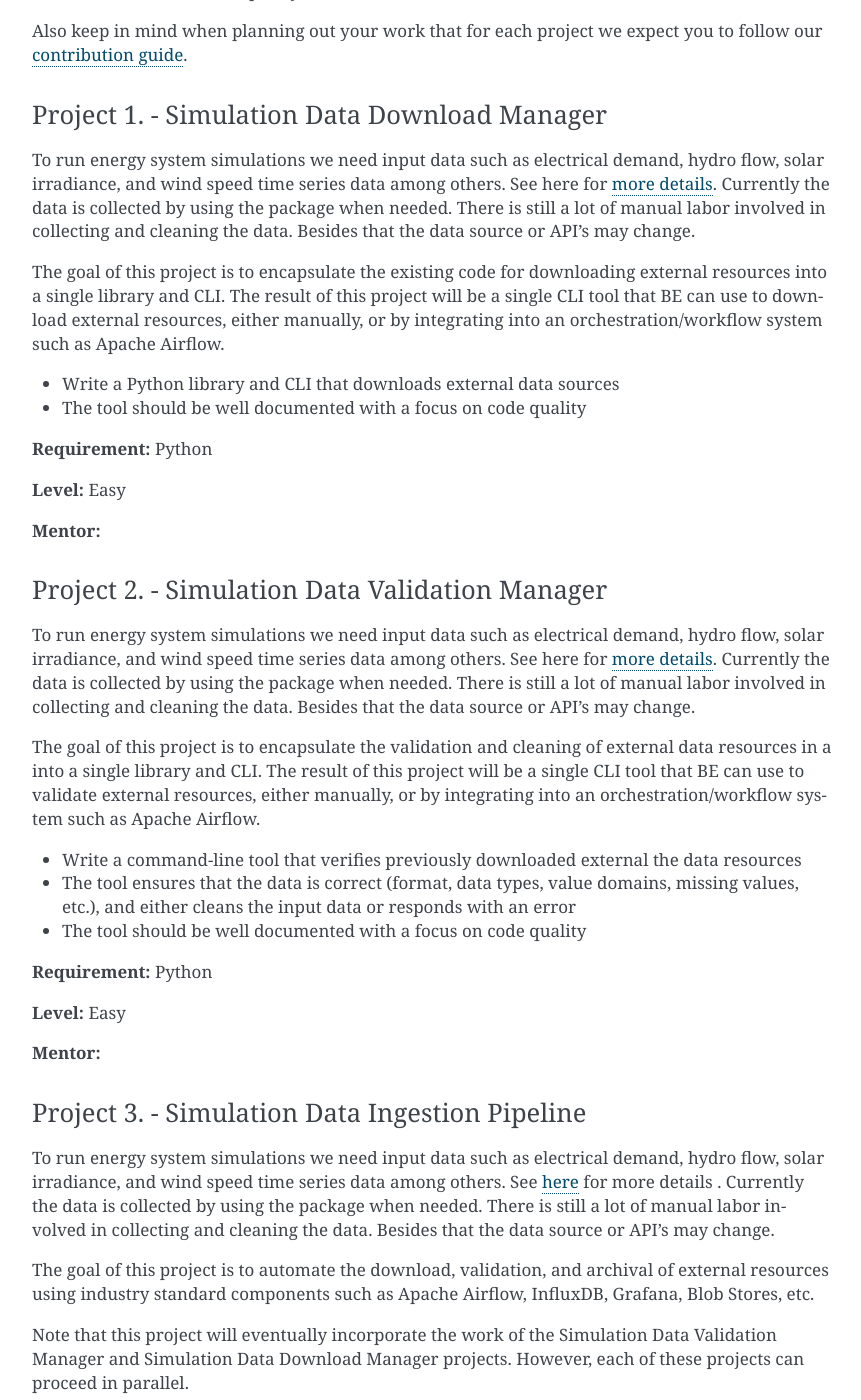
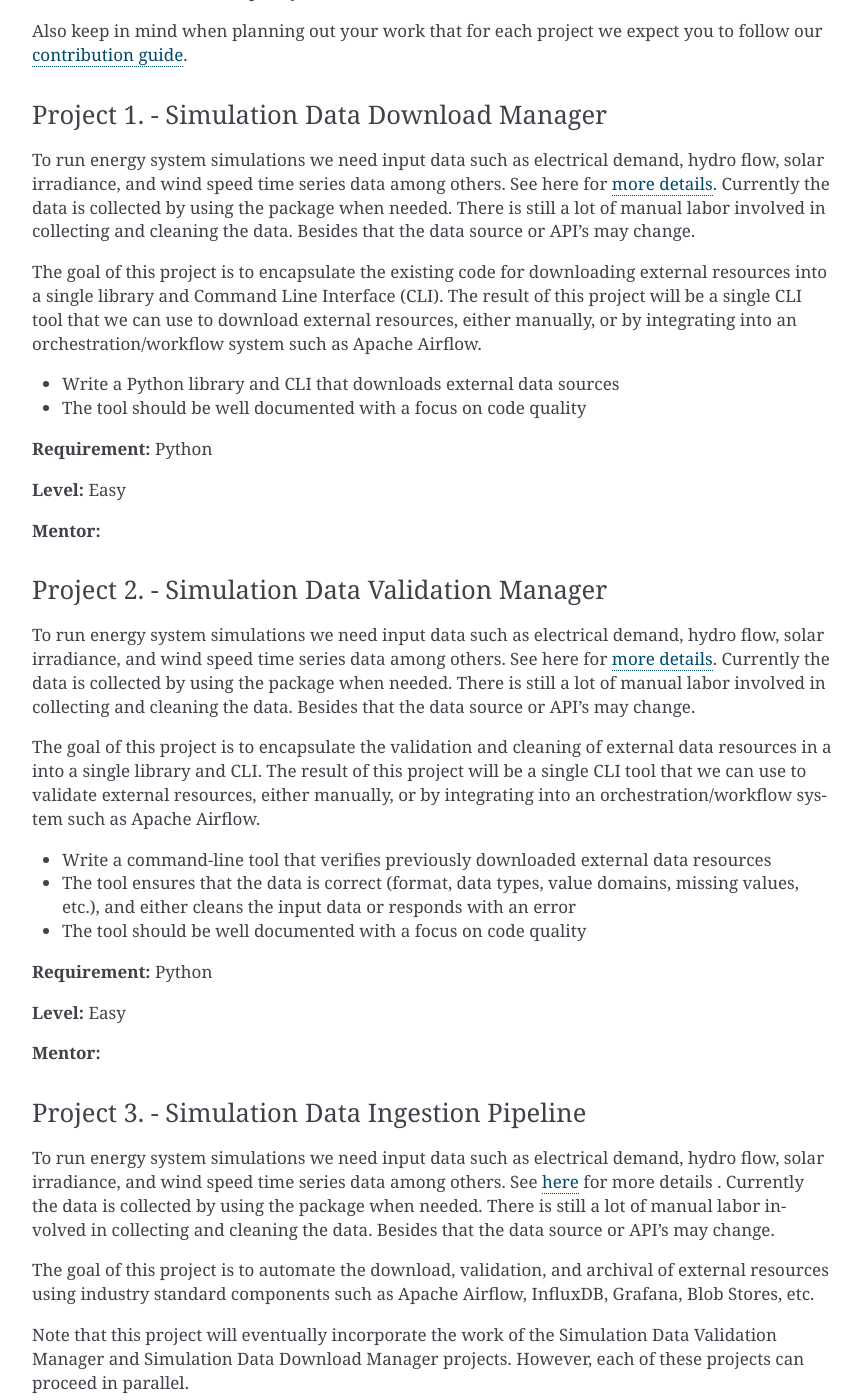
Before and after one commit to Breakthrough-Energy/docs, a Sphinx documentation site: the page built from source/dev/idea_list.md, in a window 1280 px wide and 1400 px high, scrolled down 881 px. Shown: the whole window, without its empty margins (254-1115 px from the left). Built offline with Sphinx 7.4.7, drawn with Linux system fonts in a browser that asks for light colours; some of the changed text lies outside the part shown.

Commit message:
docs: fix typos and wording

```diff
--- a/source/dev/idea_list.md
+++ b/source/dev/idea_list.md
@@ -33,8 +33,8 @@ Also keep in mind when planning out your work that for each project we expect yo
 To run energy system simulations we need input data such as electrical demand, hydro flow, solar irradiance, and wind speed time series data among others. See here for [more details](https://github.com/Breakthrough-Energy/PreREISE#2-gather-data-for-simulation).
 Currently the data is collected by using the package when needed. There is still a lot of manual labor involved in collecting and cleaning the data. Besides that the data source or API’s may change.
 
-The goal of this project is to encapsulate the existing code for downloading external resources into a single library and CLI.
-The result of this project will be a single CLI tool that BE can use to download external resources, either manually, or by integrating into an orchestration/workflow system such as Apache Airflow.
+The goal of this project is to encapsulate the existing code for downloading external resources into a single library and Command Line Interface (CLI).
+The result of this project will be a single CLI tool that we can use to download external resources, either manually, or by integrating into an orchestration/workflow system such as Apache Airflow.
 
 - Write a Python library and CLI that downloads external data sources
 - The tool should be well documented with a focus on code quality
@@ -50,9 +50,9 @@ To run energy system simulations we need input data such as electrical demand, h
 Currently the data is collected by using the package when needed. There is still a lot of manual labor involved in collecting and cleaning the data. Besides that the data source or API’s may change.
 
 The goal of this project is to encapsulate the validation and cleaning of external data resources in a into a single library and CLI.
-The result of this project will be a single CLI tool that BE can use to validate external resources, either manually, or by integrating into an orchestration/workflow system such as Apache Airflow.
+The result of this project will be a single CLI tool that we can use to validate external resources, either manually, or by integrating into an orchestration/workflow system such as Apache Airflow.
 
-- Write a command-line tool that verifies previously downloaded external the data resources
+- Write a command-line tool that verifies previously downloaded external data resources
 - The tool ensures that the data is correct (format, data types, value domains, missing values, etc.), and either cleans the input data or responds with an error
 - The tool should be well documented with a focus on code quality
 
@@ -70,7 +70,6 @@ The goal of this project is to automate the download, validation, and archival o
 
 Note that this project will eventually incorporate the work of the Simulation Data Validation Manager and Simulation Data Download Manager projects. However, each of these projects can proceed in parallel.
 
-
 - Write Apache Airflow workflows that periodically
     - Query external data sources for availability
     - Download external data sources
```
Also changed, not shown: other parts of source/dev/idea_list.md (+9 -9 lines).
